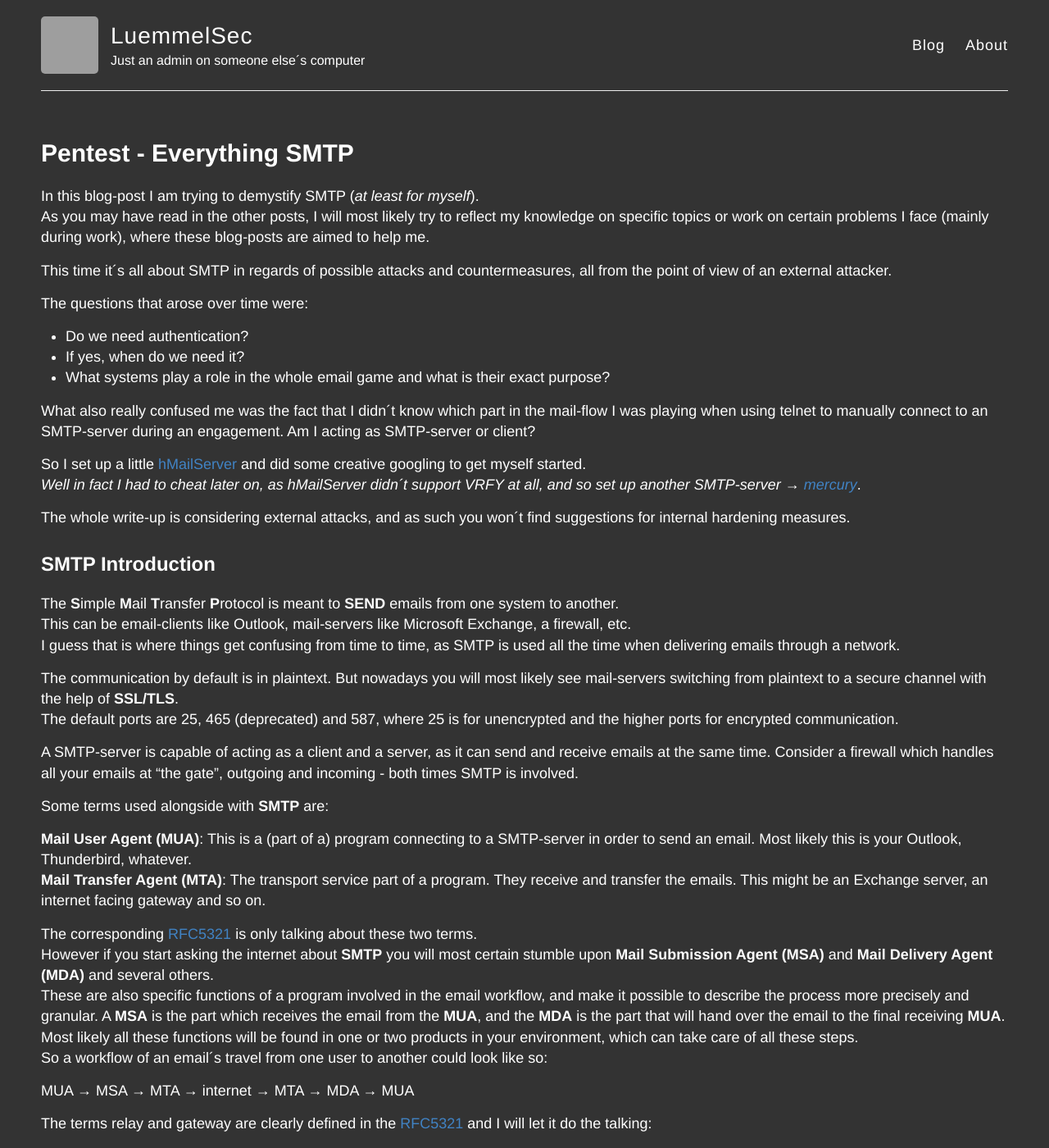
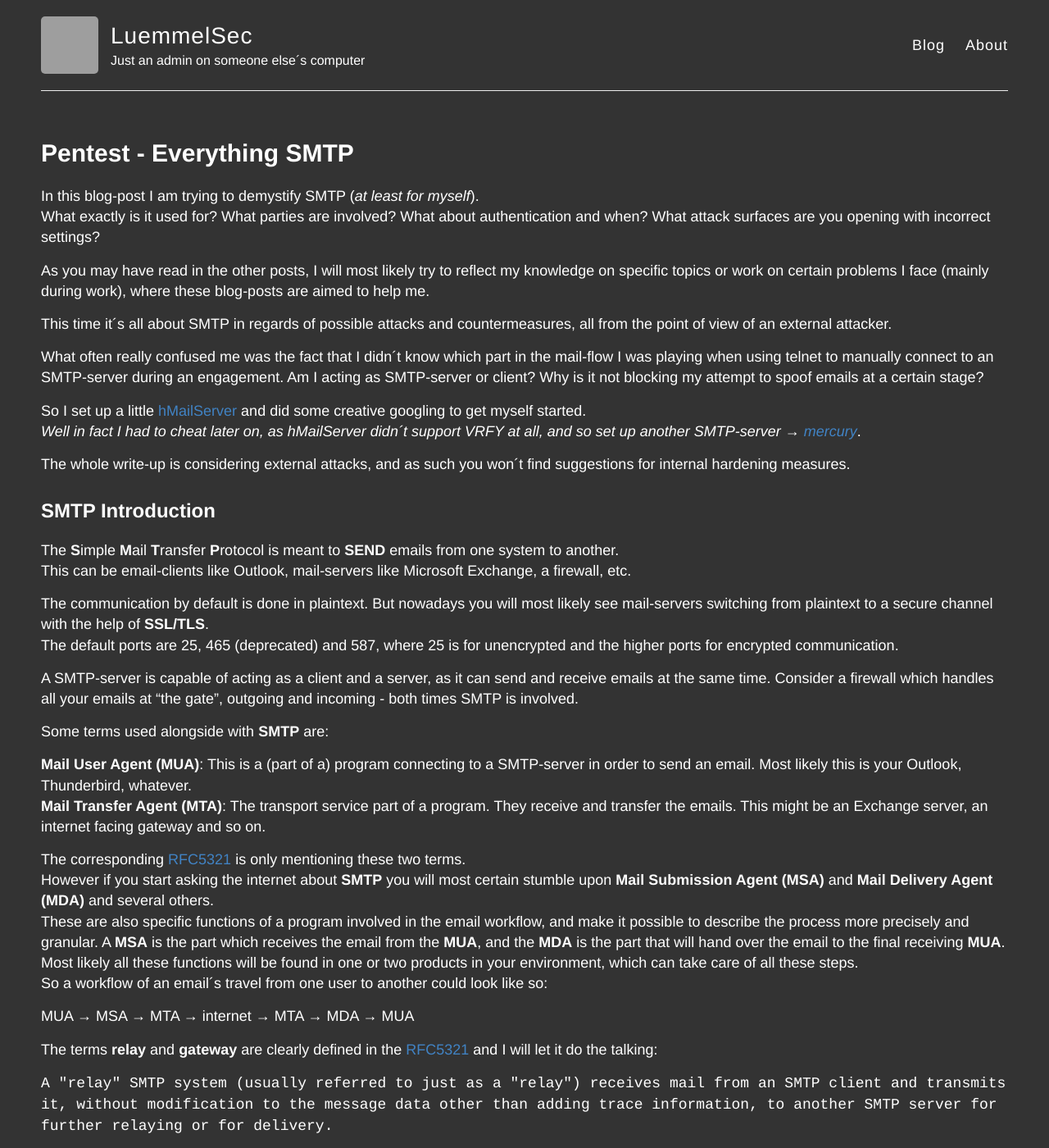
Before and after one commit to LuemmelSec/LuemmelSec.github.io, a Jekyll site: the page built from _posts/2020-12-25-Pentest-Everything-SMTP.md, in a window 1280 px wide and 1400 px high. Shown: the whole window at 82% size. Built offline with Jekyll 4.4.1, drawn with Linux system fonts in a browser that asks for light colours; some of the changed text lies outside the part shown; grey boxes are pictures that could not be loaded.

Commit message:
Update 2020-12-25-Pentest-Everything-SMTP.md

````diff
--- a/_posts/2020-12-25-Pentest-Everything-SMTP.md
+++ b/_posts/2020-12-25-Pentest-Everything-SMTP.md
@@ -4,16 +4,13 @@ title: Pentest - Everything SMTP
 ---
 
 In this blog-post I am trying to demystify SMTP (*at least for myself*).
+What exactly is it used for? What parties are involved? What about authentication and when? What attack surfaces are you opening with incorrect settings?
+
 As you may have read in the other posts, I will most likely try to reflect my knowledge on specific topics or work on certain problems I face (mainly during work), where these blog-posts are aimed to help me.
 
 This time it´s all about SMTP in regards of possible attacks and countermeasures, all from the point of view of an external attacker.
 
-The questions that arose over time were:
-- Do we need authentication?
-- If yes, when do we need it?
-- What systems play a role in the whole email game and what is their exact purpose?
-
-What also really confused me was the fact that I didn´t know which part in the mail-flow I was playing when using telnet to manually connect to an SMTP-server during an engagement. Am I acting as SMTP-server or client?
+What often really confused me was the fact that I didn´t know which part in the mail-flow I was playing when using telnet to manually connect to an SMTP-server during an engagement. Am I acting as SMTP-server or client? Why is it not blocking my attempt to spoof emails at a certain stage?
 
 So I set up a little [hMailServer](https://www.hmailserver.com/download) and did some creative googling to get myself started.
 *Well in fact I had to cheat later on, as hMailServer didn´t support VRFY at all, and so set up another SMTP-server → [mercury](http://www.pmail.com/downloads.htm)*.
@@ -24,9 +21,8 @@ The whole write-up is considering external attacks, and as such you won´t find
 
 The **S**imple **M**ail **T**ransfer **P**rotocol is meant to **SEND** emails from one system to another.
 This can be email-clients like Outlook, mail-servers like Microsoft Exchange, a firewall, etc.
-I guess that is where things get confusing from time to time, as SMTP is used all the time when delivering emails through a network.
 
-The communication by default is in plaintext. But nowadays you will most likely see mail-servers switching from plaintext to a secure channel with the help of **SSL/TLS**.
+The communication by default is done in plaintext. But nowadays you will most likely see mail-servers switching from plaintext to a secure channel with the help of **SSL/TLS**.
 The default ports are 25, 465 (deprecated) and 587, where 25 is for unencrypted and the higher ports for encrypted communication.
 
 A SMTP-server is capable of acting as a client and a server, as it can send and receive emails at the same time. Consider a firewall which handles all your emails at "the gate", outgoing and incoming - both times SMTP is involved.
@@ -36,14 +32,14 @@ Some terms used alongside with **SMTP** are:
 **Mail User Agent (MUA)**: This is a (part of a) program connecting to a SMTP-server in order to send an email. Most likely this is your Outlook, Thunderbird, whatever.
 **Mail Transfer Agent (MTA)**: The transport service part of a program. They receive and transfer the emails. This might be an Exchange server, an internet facing gateway and so on.
 
-The corresponding [RFC5321](https://tools.ietf.org/html/rfc5321#page-12) is only talking about these two terms.
+The corresponding [RFC5321](https://tools.ietf.org/html/rfc5321#page-12) is only mentioning these two terms.
 However if you start asking the internet about **SMTP** you will most certain stumble upon **Mail Submission Agent (MSA)** and **Mail Delivery Agent (MDA)** and several others.
 These are also specific functions of a program involved in the email workflow, and make it possible to describe the process more precisely and granular. A **MSA** is the part which receives the email from the **MUA**, and the **MDA** is the part that will hand over the email to the final receiving **MUA**. Most likely all these functions will be found in one or two products in your environment, which can take care of all these steps.
 So a workflow of an email´s travel from one user to another could look like so:
 
 MUA → MSA → MTA → internet → MTA → MDA → MUA
 
-The terms relay and gateway are clearly defined in the [RFC5321](https://tools.ietf.org/html/rfc5321#page-15) and I will let it do the talking:
+The terms **relay** and **gateway** are clearly defined in the [RFC5321](https://tools.ietf.org/html/rfc5321#page-15) and I will let it do the talking:
 
 ```A "relay" SMTP
    system (usually referred to just as a "relay") receives mail from an
@@ -60,9 +56,6 @@ The terms relay and gateway are clearly defined in the [RFC5321](https://tools.i
    to SMTP relay systems.  For the purposes of this specification,
    firewalls that rewrite addresses should be considered as gateways,
    even if SMTP is used on both sides of them (see RFC 2979 [27]).```
-
-This might get confusing if companies name their products like "XYZ Mail Gateway", but the product is only acting as relay and vice versa.
-For the sake of this blog-post we´ll stick to the RFC´s definition.
 
 ## A Sample Configuration
 
````
